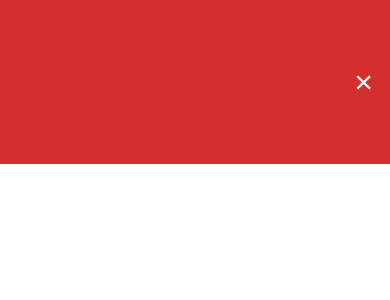
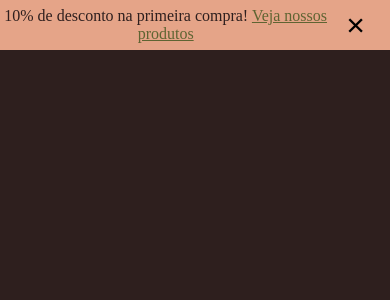
Before and after one commit to Lukas-Tisse/bakery-page, a Next.js app: page / in a window 390 px wide. Shown: the top 300 px of the page. Built offline with nearby package versions, Linux system fonts and the light colour scheme.

Commit message:
Add responsiveness

```diff
--- a/components/promotionBar/PromotionBar.js
+++ b/components/promotionBar/PromotionBar.js
@@ -13,7 +13,7 @@ const PromotionBar = () => {
   return (
     isVisible && (
       <div className={`${styles.promoBar} ${isHidden ? styles.hide : ""}`}>
-        <span>
+        <span className={styles.textContainer}>
           10% de desconto na primeira compra!{" "}
           <a href="#produtos">Veja nossos produtos</a>
         </span>
--- a/components/promotionBar/PromotionBar.module.css
+++ b/components/promotionBar/PromotionBar.module.css
@@ -1,32 +1,34 @@
 .promoBar {
-  background-color: #d32f2f;
-  color: #fff;
+  background-color: #e5a488;
+  color: #2e1f1e;
   text-align: center;
-  padding: 10px;
+  padding: 4px;
   font-size: 1rem;
   position: fixed;
   top: 0;
-  width: 100%;
+  height: 5dvh;
+  width: 100dvw;
   display: flex;
-  justify-content: right;
+  justify-content: space-between;
   align-items: center;
   transition: top 0.8s ease, opacity 0.8s ease;
 }
-
+.textContainer {
+  margin: auto;
+}
 .promoBar a {
-  color: #ffeb3b;
+  color: #5f6432;
   text-decoration: underline;
 }
 
 .closeBtn {
   background: none;
   border: none;
-  color: #fff;
+  color: black;
   font-size: 2rem;
   cursor: pointer;
   padding: 0 15px;
   margin-right: 10px;
-  margin-left: 515px;
 }
 
 .hide {
--- a/pages/index.js
+++ b/pages/index.js
@@ -1,11 +1,8 @@
+import styles from "./index.module.css";
 import PromotionBar from "../components/promotionBar/PromotionBar.js";
 function home() {
   return (
-    <div
-      style={{
-        marginLeft: "-10px",
-      }}
-    >
+    <div className={styles.mainContainer}>
       <PromotionBar />
     </div>
   );
--- a/pages/index.module.css
+++ b/pages/index.module.css
@@ -1,4 +1,10 @@
-.global {
-  margin: 0;
+.mainContainer {
   padding: 0;
+  margin: -8px;
+  background-color: #2e1f1e;
+  height: 100dvh;
+  width: 100dvw;
+  display: flex;
+  justify-content: center;
+  align-items: center;
 }
```
